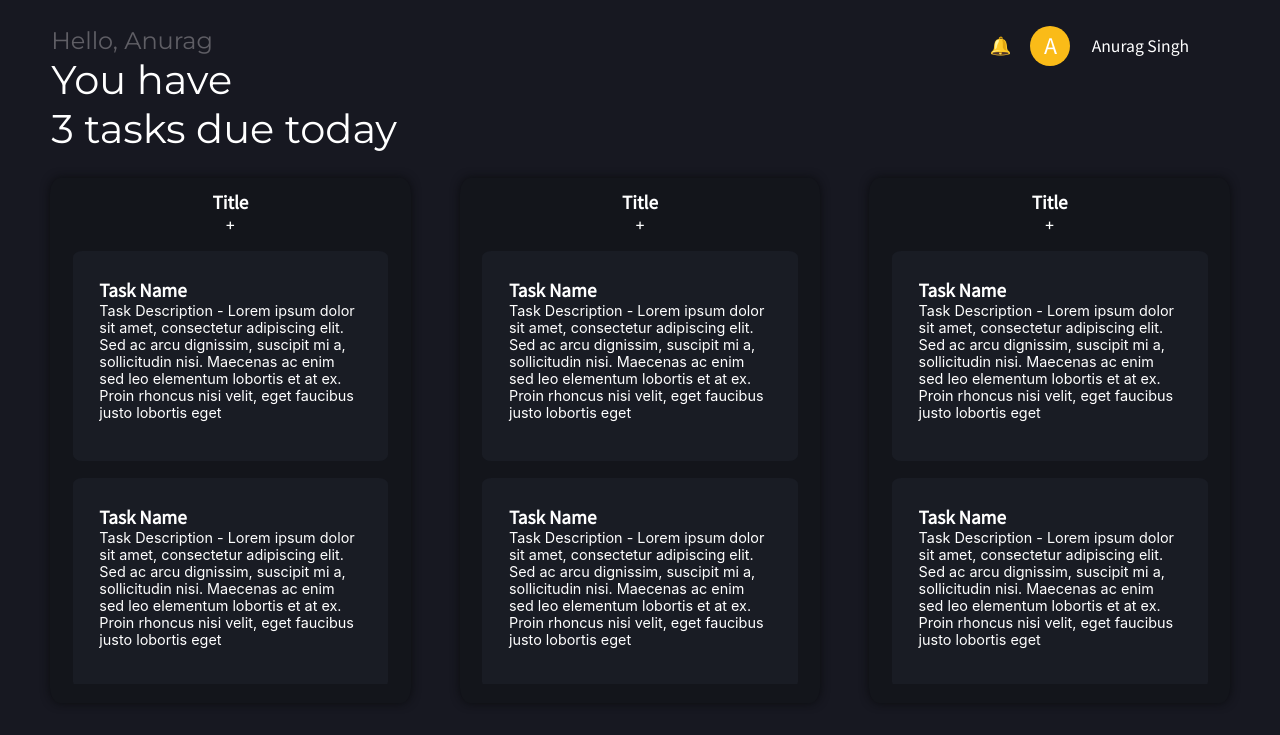
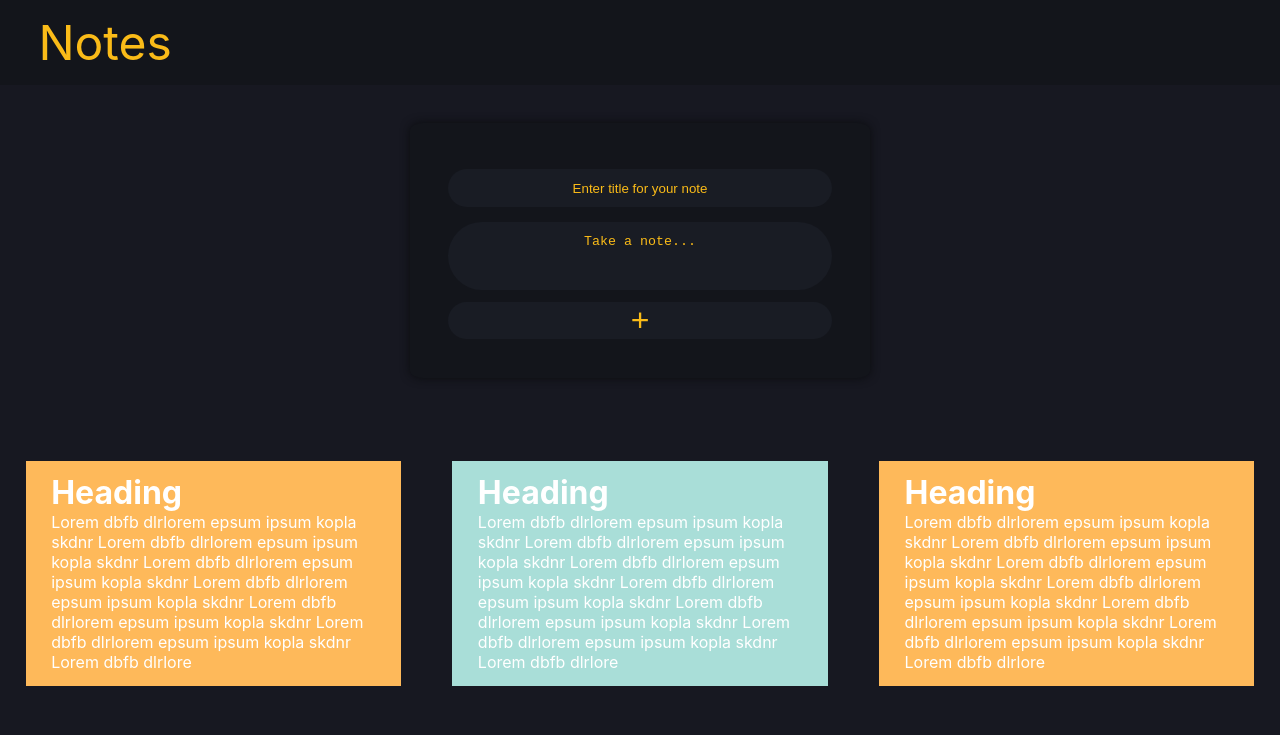
Before and after one commit to Anurag-Singh-Rajput/karya, a React (Create React App) app: page / in a window 1280 px wide. Shown: the top 735 px of the page. Built offline with nearby package versions, Linux system fonts and the light colour scheme.

Commit message:
added-notes

```diff
--- a/src/App.js
+++ b/src/App.js
@@ -1,16 +1,17 @@
 import React from "react";
 import "./App.css";
-import Card from "./Components/Card/Card";
 import CardContainer from "./Components/Card/CardContainer";
 import Header from "./Components/Header/Header";
 import Navbar from "./Components/Navbar/Navbar";
+import NoteApp from "./Components/Notes/NoteApp";
 
 function App() {
   return (
     <React.Fragment>
       {/* <Navbar /> */}
-      <Header />
-      <CardContainer />
+      {/* <Header /> */}
+      {/* <CardContainer /> */}
+      <NoteApp />
     </React.Fragment>
   );
 }
--- /dev/null
+++ b/src/Components/Notes/CreateNote.js
@@ -0,0 +1,15 @@
+import classes from "./CreateNote.module.css";
+
+const CreateNote = () => {
+  return (
+    <div className={classes.form__container}>
+      <form>
+        <input name="title" placeholder="Enter title for your note" />
+        <textarea name="content" placeholder="Take a note..." rows="3" />
+        <button>+</button>
+      </form>
+    </div>
+  );
+};
+
+export default CreateNote;
--- /dev/null
+++ b/src/Components/Notes/CreateNote.module.css
@@ -0,0 +1,44 @@
+/* #FEB95A#F2C8EE#A9DED8#EE786C */
+.form__container {
+  text-align: center;
+  /* background-color: #13151b; */
+  padding: 3% 0 0.5% 0;
+}
+.form__container form {
+  background-color: #13151b;
+  padding: 3%;
+  position: relative;
+  margin: 4% auto;
+  margin-top: 0%;
+  width: 30%;
+  border-radius: 3%;
+  box-shadow: 0px 0px 10px #0b0c0f;
+}
+
+form input,
+form textarea {
+  width: 100%;
+  text-align: center;
+  resize: none;
+  border: none;
+  outline: none;
+  margin: 2% auto;
+  padding: 3% 0%;
+  color: #fabb18;
+  background-color: #191c24;
+  border-radius: 500px;
+}
+form input::placeholder,
+form textarea::placeholder {
+  color: #fabb18;
+}
+form button {
+  color: #fabb18;
+  font-size: 2rem;
+  background-color: #191c24;
+  /* padding: 0.5% 0%; */
+  border-radius: 500px;
+  border: none;
+  width: 100%;
+  cursor: pointer;
+}
--- /dev/null
+++ b/src/Components/Notes/Note.js
@@ -0,0 +1,16 @@
+import classes from "./Note.module.css";
+const Note = () => {
+  return (
+    <div className={classes.note}>
+      <h1>Heading</h1>
+      <p>
+        Lorem dbfb dlrlorem epsum ipsum kopla skdnr Lorem dbfb dlrlorem epsum
+        ipsum kopla skdnr Lorem dbfb dlrlorem epsum ipsum kopla skdnr Lorem dbfb
+        dlrlorem epsum ipsum kopla skdnr Lorem dbfb dlrlorem epsum ipsum kopla
+        skdnr Lorem dbfb dlrlorem epsum ipsum kopla skdnr Lorem dbfb dlrlore
+      </p>
+    </div>
+  );
+};
+
+export default Note;
--- /dev/null
+++ b/src/Components/Notes/Note.module.css
@@ -0,0 +1,19 @@
+/* #FEB95A#F2C8EE#A9DED8#EE786C */
+.note {
+  width: 33%;
+  margin: 2%;
+  height: 200px;
+  padding: 1% 1% 1% 2%;
+}
+.note:nth-child(odd) {
+  background-color: #feb95a;
+}
+.note:nth-child(even) {
+  background-color: #a9ded8;
+}
+.note:nth-child(4n) {
+  background-color: #ee786c;
+}
+.note:nth-child(5n) {
+  background-color: #f2c8ee;
+}
--- /dev/null
+++ b/src/Components/Notes/NoteApp.js
@@ -0,0 +1,15 @@
+import React from "react";
+import classes from "./NoteApp.module.css";
+import CreateNote from "./CreateNote";
+import Notes from "./Notes";
+const NoteApp = () => {
+  return (
+    <React.Fragment>
+      <div className={classes.header}>Notes</div>
+      <CreateNote />
+      <Notes />
+    </React.Fragment>
+  );
+};
+
+export default NoteApp;
--- /dev/null
+++ b/src/Components/Notes/NoteApp.module.css
@@ -0,0 +1,6 @@
+.header {
+  font-size: 3rem;
+  padding: 1% 3%;
+  background-color: #13151b;
+  color: #fabb18;
+}
--- /dev/null
+++ b/src/Components/Notes/Notes.js
@@ -0,0 +1,20 @@
+import Note from "./Note";
+import classes from "./Notes.module.css";
+const Notes = () => {
+  return (
+    <div className={classes.notes}>
+      <Note />
+      <Note />
+      <Note />
+      <Note />
+      <Note />
+      <Note />
+      <Note />
+      <Note />
+      <Note />
+      <Note />
+    </div>
+  );
+};
+
+export default Notes;
--- /dev/null
+++ b/src/Components/Notes/Notes.module.css
@@ -0,0 +1,8 @@
+.notes {
+  display: flex;
+  flex-wrap: wrap;
+}
+
+.notes > * {
+  flex: 1 1 25%;
+}
--- a/src/index.css
+++ b/src/index.css
@@ -11,7 +11,7 @@ body {
   -moz-osx-font-smoothing: grayscale;
   background-color: #171821;
   color: white;
-  overflow: hidden;
+  /* overflow: hidden; */
 }
 
 code {
```
